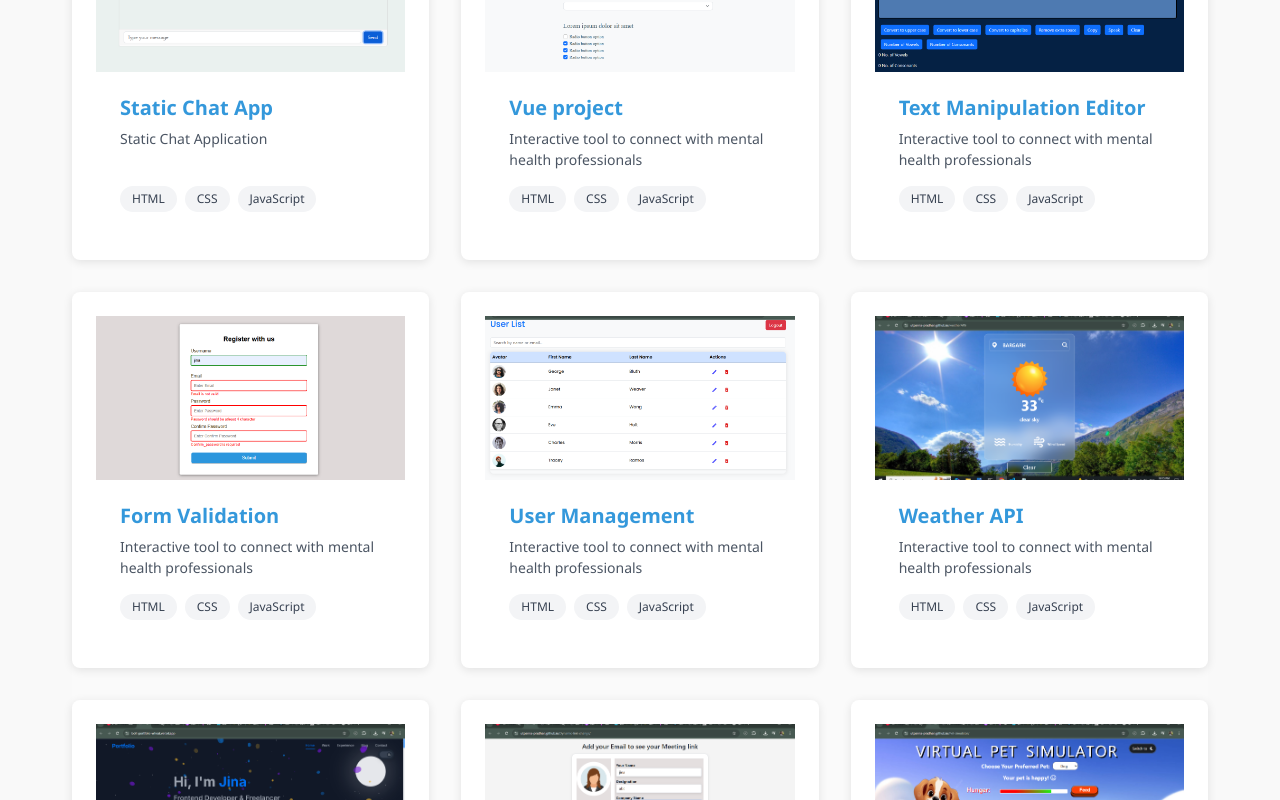
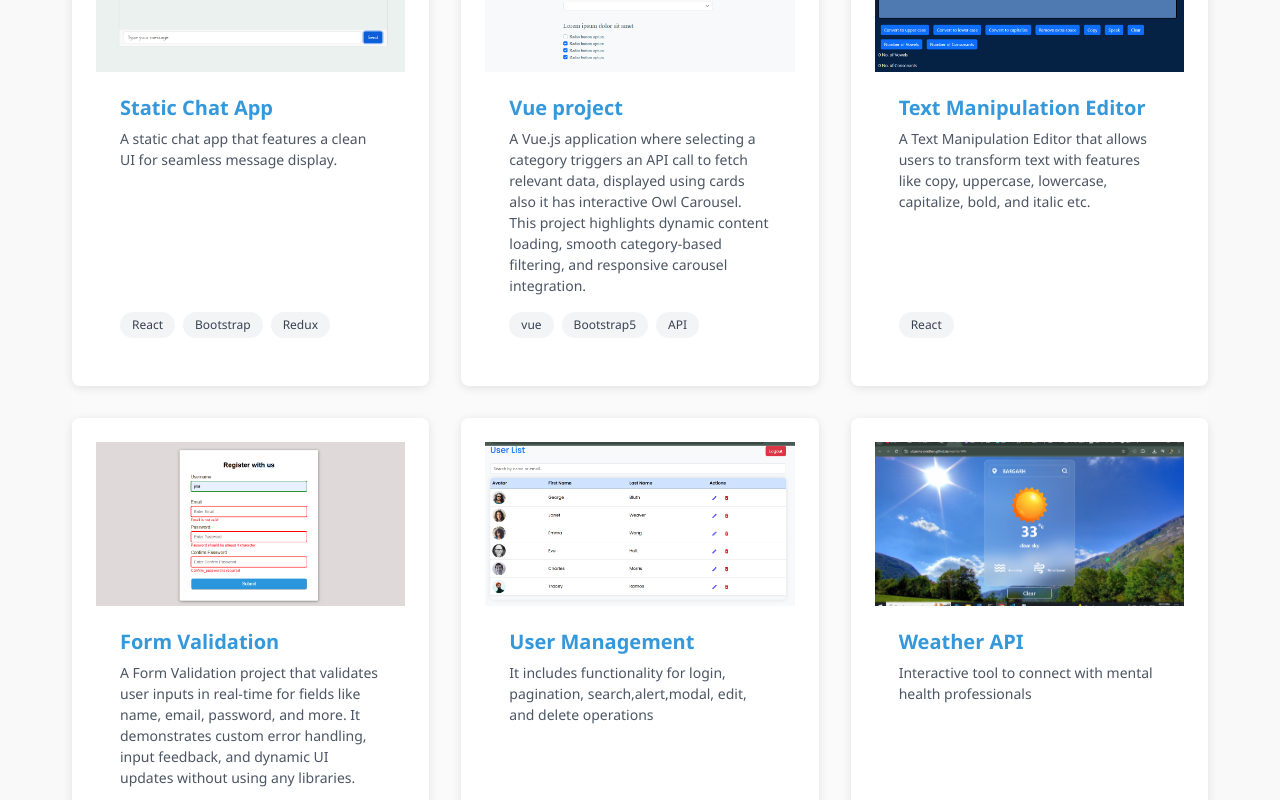
Before and after one commit to utpanna-pradhan/Portfolio, a React (Vite) app: page /work in a window 1280 px wide. Shown: the part 1440-2240 px from the top of the page. Built offline with nearby package versions, Linux system fonts and the light colour scheme.

Commit message:
added project descriptions

```diff
--- a/src/components/Blogs.jsx
+++ b/src/components/Blogs.jsx
@@ -13,21 +13,21 @@ const blogData = [
     id: 5,
     image: blog5,
     title: "How To Run Html file and Basic HTML Elements,Tags,Attributes — A Beginner’s Guide(Part 2)",
-    description: ["Learning One Thing at a Time.", "Making Small Goals"],
+    description: ["In this second part of the series, I’ll cover:"],
     link: "https://medium.com/@utpanna828/how-to-run-html-file-and-basic-html-elements-tags-attributes-a-beginners-guide-part-2-1359e2e51495",
   },
     {
     id: 4,
     image: blog4,
     title: "Introduction to HTML: A Beginner’s Guide (Part 1)",
-    description: ["Learning One Thing at a Time.", "Making Small Goals"],
+    description: ["When you open any website, behind the scenes, it all begins with HTML. Whether you’re browsing your favorite social media site or reading a blog like this one"],
     link: "https://medium.com/@utpanna828/introduction-to-html-a-beginners-guide-part-1-79afd94f314d",
   },
     {
     id: 3,
     image: blog3,
     title: "Everything You Need to Know About Web Development in 2025",
-    description: ["Learning One Thing at a Time.", "Making Small Goals"],
+    description: ["Web development is the backbone of the internet. Whether you’re browsing your favorite online store, using a social media platform, or reading this article"],
     link: "https://medium.com/@utpanna828/%EF%B8%8F-everything-you-need-to-know-about-web-development-in-2025-51c14c65f212",
   },
     {
@@ -87,7 +87,7 @@ const Blogs = () => {
               </a>
 
               <div className="content ps-4 pe-4">
-                <h5 className="pb-3">{blog.title}</h5>
+                <h4 className="pb-3">{blog.title}</h4>
                 {blog.description.map((desc, idx) => (
                   <p key={idx} className="mb-0">{desc}</p>
                 ))}
--- a/src/components/ProjectCard.jsx
+++ b/src/components/ProjectCard.jsx
@@ -37,8 +37,11 @@ const ProjectCard = ({ project, index, isInView }) => {
       </div>
 
       <div className="project-info">
+
         <h3 className="project-title">{project.title}</h3>
         <p className="project-description">{project.description}</p>
+
+
 
         <div className="project-tags">
           {project.tags.map((tag, idx) => (
--- a/src/components/Skills.jsx
+++ b/src/components/Skills.jsx
@@ -2,15 +2,21 @@ import '../stylesheet/Work.css';
 import { motion } from 'framer-motion';
 export default function Skills() {
     const skills = [
+       { name: "GenAI", level: 90 },
       { name: "Nextjs", level: 80 },
+       { name: "Reactjs", level: 90 },
+      { name: "Vuejs", level: 80 },
       { name: "Express", level: 70 },
-      { name: "GenAI", level: 90 },
+      { name: "Django", level: 70 },
       { name: "Python", level: 80 },
-      { name: "Reactjs", level: 90 },
-      { name: "Vuejs", level: 80 },
+      { name: "SQL", level: 70 },
+
+
+
       { name: "API", level: 80 },
       { name: "JSON", level: 90 },
       { name: "AJAX", level: 80 },
+       { name: "Jquery", level: 90 },
       { name: "TailwindCSS", level: 100 },
       { name: "Bootstrap5", level: 100 },
       { name: "JavaScript", level: 95 },
--- a/src/components/Work.jsx
+++ b/src/components/Work.jsx
@@ -28,7 +28,7 @@ const projects = [
     id: 1,
     img: img1,
     title: "Interior Design Website",
-    description: "Fully responsive interior design website with a bunch of their work and career section",
+    description: "It's a fully responsive interior design website with a bunch of their work ,blogs and career section",
     tags: ["React", "Framer-motion", "TailwindCSS","Bootstrap5"],
     link: "https://architectural-studio-lab.vercel.app/"
   },
@@ -76,16 +76,16 @@ const projects = [
     id: 7,
     img: img7,
     title: "Static Chat App",
-    description: "Static Chat Application",
-    tags: ["HTML", "CSS", "JavaScript"],
+    description: "A static chat app that features a clean UI for seamless message display.",
+    tags: ["React", "Bootstrap ", "Redux"],
     link: "https://utpanna-pradhan.github.io/Chat_app/"
   },
   {
     id: 8,
     img: img8,
     title: "Vue project",
-    description: "Interactive tool to connect with mental health professionals",
-    tags: ["HTML", "CSS", "JavaScript"],
+    description: "A Vue.js application where selecting a category triggers an API call to fetch relevant data, displayed using cards also it has interactive Owl Carousel. This project highlights dynamic content loading, smooth category-based filtering, and responsive carousel integration.",
+    tags: ["vue","Bootstrap5","API"],
     link: "https://utpanna-pradhan.github.io/Vue/"
   },
 
@@ -93,24 +93,24 @@ const projects = [
     id: 9,
     img: img9,
     title: "Text Manipulation Editor",
-    description: "Interactive tool to connect with mental health professionals",
-    tags: ["HTML", "CSS", "JavaScript"],
+    description: "A Text Manipulation Editor that allows users to transform text with features like copy, uppercase, lowercase, capitalize, bold, and italic etc.",
+    tags: ["React"],
     link: "https://utpanna-pradhan.github.io/Text_Manipulation_Editor/"
   },
   {
     id: 10,
     img: img10,
     title: "Form Validation",
-    description: "Interactive tool to connect with mental health professionals",
-    tags: ["HTML", "CSS", "JavaScript"],
+    description: "A Form Validation project that validates user inputs in real-time for fields like name, email, password, and more. It demonstrates custom error handling, input feedback, and dynamic UI updates without using any libraries.",
+    tags: ["HTML", "CSS", "Vanilla js"],
     link: "https://utpanna-pradhan.github.io/Formvalidation/"
   },
   {
     id: 11,
     img: img11,
     title: "User Management",
-    description: "Interactive tool to connect with mental health professionals",
-    tags: ["HTML", "CSS", "JavaScript"],
+    description: "It includes functionality for login, pagination, search,alert,modal, edit, and delete operations ",
+    tags: ["React", "Axios", "Bootstrap5"],
     link: "https://heartitout.in/jiya-therapist-finder-demo/"
   },
 
```
